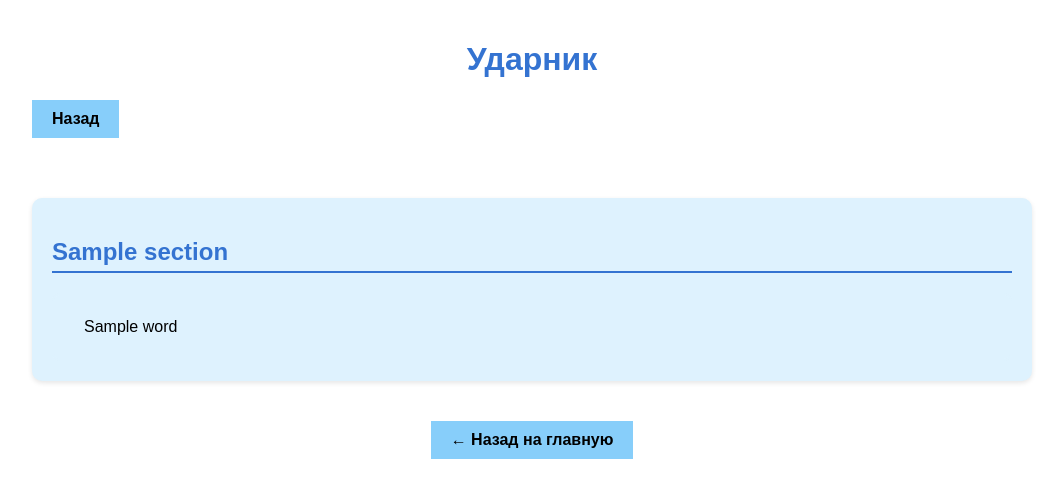
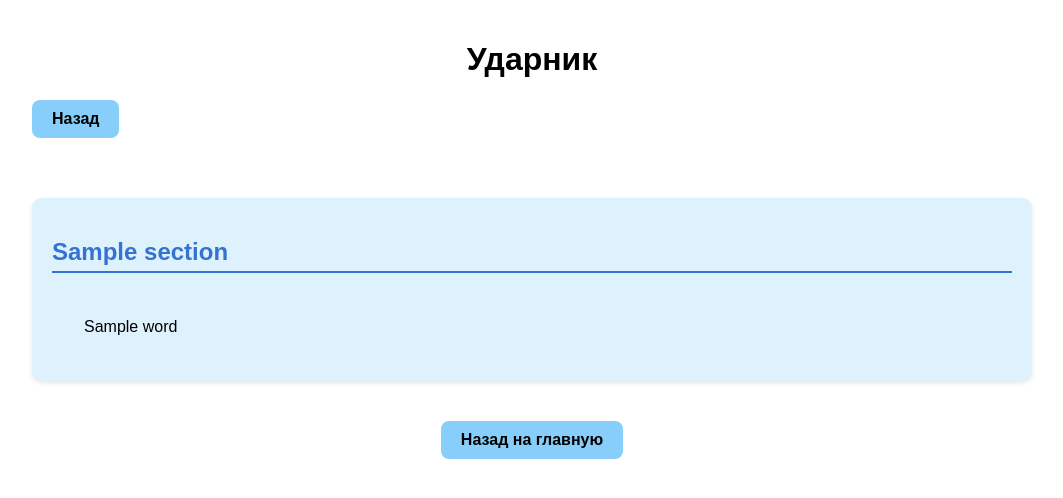
Before and after one commit to Vernka/project_udarnik, a Flask app: template templates/theory.html in a window 1280 px wide. Shown: the top 498 px of the page, without its empty margins (108-1171 px from the left). Run offline with Flask 3, Linux system fonts and the light colour scheme; the template is opened without the code that fills it: most values are stand-ins (such as "Sample title", 1, 10 or a date in 2020).

Commit message:
Update theory.html

```diff
--- a/templates/theory.html
+++ b/templates/theory.html
@@ -3,19 +3,20 @@
     <head>
         <meta charset="UTF-8">
         <title>Теория</title>
+
         <style>
              body {
             font-family: Arial, sans-serif;
             max-width: 1000px;
             margin: 0 auto;
             padding: 20px;
-            background: #FFFFFF; #фон зеленый
+            background: #FFFFFF; /* фон зеленый */
         }
 
         .link {
             display: inline-block;
             padding: 10px 20px;
-            background: #87CEFA; #кнопка назад обе
+            background: #87CEFA; /* кнопка назад обе */
             border-radius: 8px;
             text-decoration: none;
             color: black;
@@ -25,7 +26,7 @@
 
         h1 {
             text-align: center;
-            color:  #3473D1; #слово ударник
+            color: black; /* слово ударник */
         }
 
         .section {
@@ -42,7 +43,7 @@
             background: #def2fe; #фон заголовка
             margin-bottom: 15px;
             padding-bottom: 5px;
-            border-bottom: 2px solid #3473D1; полоска под заголовком
+            border-bottom: 2px solid #3473D1; /* полоска под заголовком */
         }
 
        .word-list {
@@ -66,6 +67,7 @@
     </head>
     <body>
         <h1 align="left"><strong>Ударник</strong></h1>
+
         <a href="/index" class="link">Назад</a>
 
     {% for section_name, words in sections.items() %}
@@ -79,7 +81,7 @@
         </div>
     {% endfor %}
      <div style="text-align: center; margin-top: 30px;">
-        <a href="/index" class="link">← Назад на главную</a>
+        <a href="/index" class="link">Назад на главную</a>
     </div>
     </body>
 </html>
```
